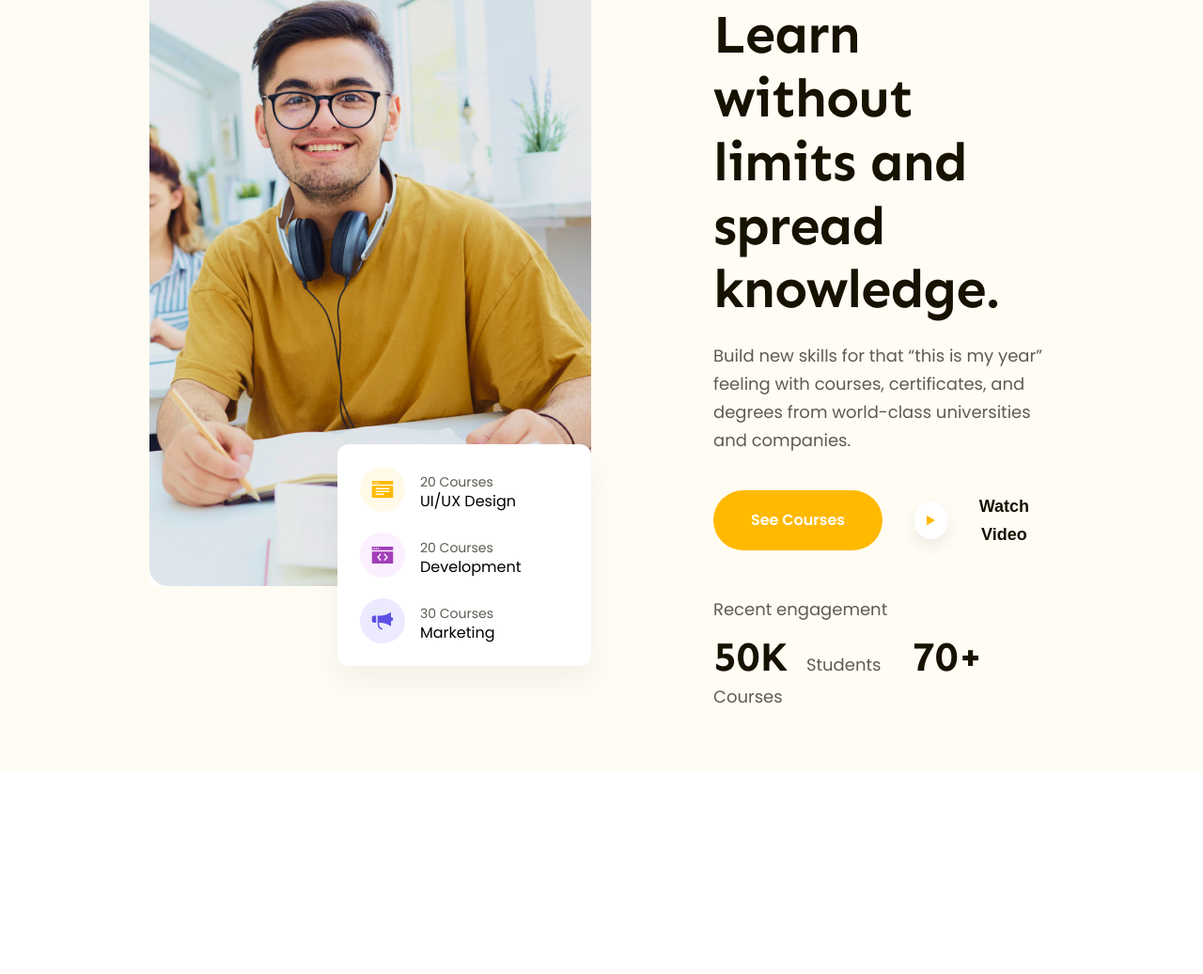
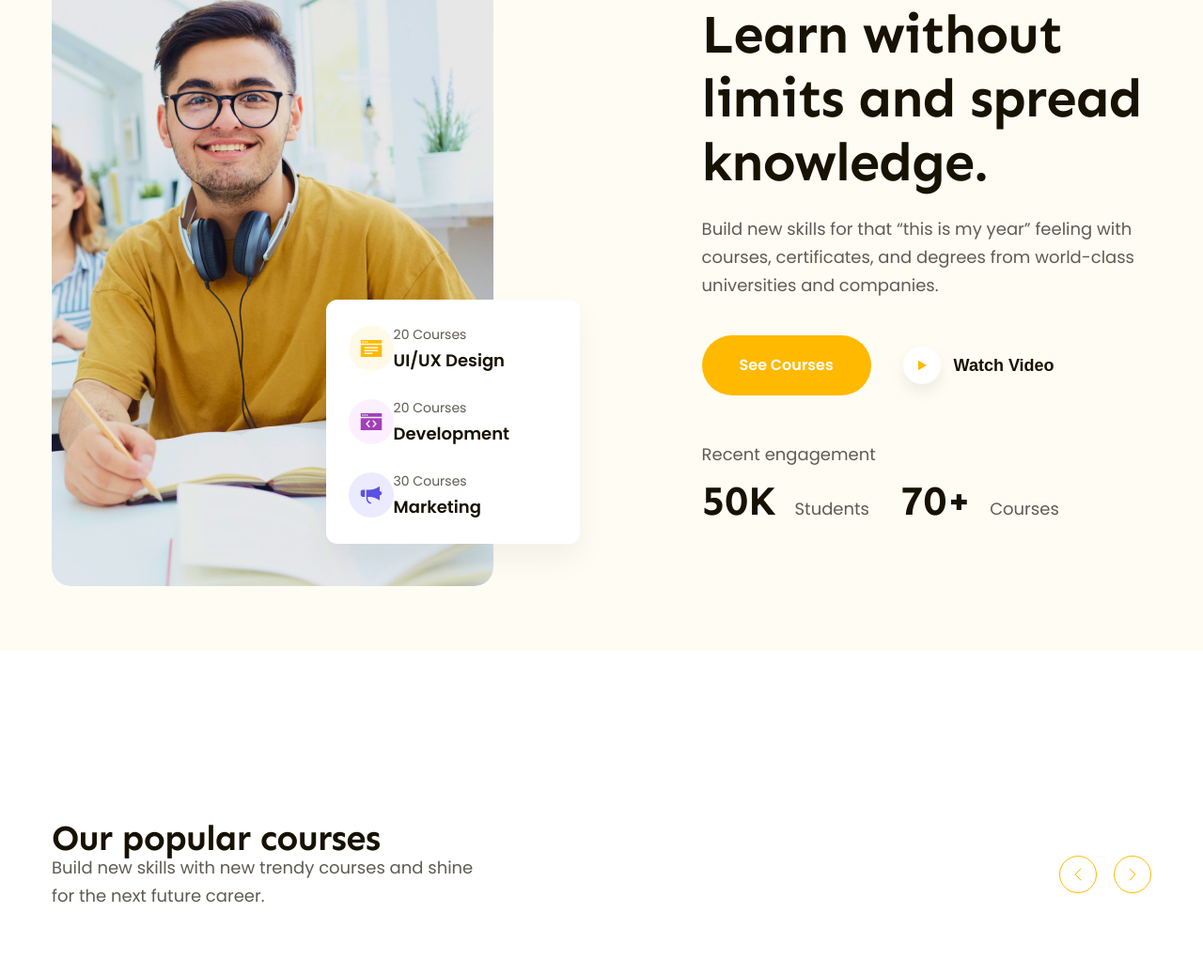
Before and after one commit to ngoctung1707/project1, a plain HTML site: page index.html in a window 1280 px wide. Shown: the part 211-1248 px from the top of the page at 94% size. Drawn offline with Linux system fonts and the light colour scheme.

Commit message:
p5 lam phan popular

```diff
--- /dev/null
+++ b/assets/CSS/style2.css
@@ -0,0 +1,316 @@
+* {
+  box-sizing: border-box;
+}
+
+:root {
+  --font-heading: "Sen", sans-serif;
+  --primary-color: #ffb900;
+}
+
+html {
+  font-size: 62.5%;
+}
+/* khôi phục lại cỡ chữ mặc định theo rem */
+body {
+  font-size: 1.6rem;
+  font-family: "Poppins", sans-serif;
+}
+/* =================common================== */
+a {
+  text-decoration: none;
+}
+
+.heading-lv2 {
+  color: #171100;
+  font-family: var(--font-heading);
+  font-size: 3.8rem;
+  font-weight: 700;
+  line-height: 1.26px; /* 126.316% */
+  letter-spacing: -0.76px;
+}
+
+.btn {
+  display: inline-block;
+  min-width: 118px;
+  padding: 0 16px;
+  line-height: 50px;
+  color: #fff;
+  text-align: center;
+  font-size: 1.6rem;
+  font-weight: 600;
+  border-radius: 24.5px;
+  border-radius: 999px;
+  background: #171100;
+}
+
+.btn:hover {
+  opacity: 0.9;
+}
+
+.main-content {
+  width: 1170px;
+  max-width: calc(100% - 48px);
+  margin-left: auto;
+  margin-right: auto;
+}
+
+/* =================header================== */
+.header {
+  background: #fffcf4;
+}
+
+.header.fixed {
+  z-index: 1;
+  position: sticky;
+  top: -28px;
+}
+.header .body {
+  display: flex;
+  align-items: center;
+  padding: 36px 0 8px;
+}
+.nav {
+  margin-left: auto;
+}
+.nav ul {
+  display: flex;
+}
+.nav a {
+  position: relative;
+  color: #5f5b53;
+  font-size: 1.6rem;
+  padding: 8px 21px;
+}
+.nav li.active a,
+.nav a:hover {
+  color: #171100;
+  /* font-weight: 600; */
+  text-shadow: 1px 0 0 currentColor;
+}
+.nav li.active a::after {
+  position: absolute;
+  left: 21px;
+  bottom: 6px;
+  display: block;
+  content: "";
+  width: 12px;
+  height: 2px;
+  border-radius: 1px;
+  background: #171100;
+}
+.header .btn-sign-up {
+  min-width: 144px;
+}
+
+.header .action {
+  margin-left: 49px;
+}
+
+/* ================hero================== */
+
+.hero {
+  padding: 56px 0 65px;
+  background: #fffcf4;
+}
+
+.hero .body {
+  display: flex;
+}
+
+/* ========= hero left ============== */
+
+.hero .media-block {
+  position: relative;
+  width: 48%;
+}
+
+.hero .media-block .img {
+  width: 470px;
+  height: 685px;
+  object-fit: cover;
+  border-radius: 20px;
+}
+
+.hero .hero-summary {
+  padding: 24px;
+  width: 270px;
+  position: absolute;
+  bottom: 48px;
+  right: 0;
+  border-radius: 12px;
+  background: #fff;
+  box-shadow: 0px 16px 32px 0px rgba(0, 0, 0, 0.05);
+}
+
+.hero-summary .item {
+  display: flex;
+  align-items: center;
+}
+
+.hero-summary .item + .item {
+  margin-top: 22px;
+}
+
+.hero-summary .icon {
+  width: 48px;
+  height: 48px;
+  border-radius: 50%;
+  display: flex;
+  justify-content: center;
+  align-items: center;
+  background-color: #fff9e8;
+}
+
+.hero-summary .icon2 {
+  background-color: #fcefff;
+}
+
+.hero-summary .icon3 {
+  background-color: #ebeaff;
+}
+
+.hero-summary .info {
+  margin-left: 16px;
+}
+
+.hero-summary .label {
+  color: #5f5b53;
+  font-size: 1.4rem;
+  line-height: 1.86; /* 185.714% */
+}
+
+.hero-summary .title {
+  color: #171100;
+  font-size: 1.8rem;
+  font-weight: 600;
+  line-height: 1.67; /* 166.667% */
+}
+
+/* =========== hero right======== */
+
+.hero .content-block {
+  width: 52%;
+  padding-left: 130px;
+  padding-top: 64px;
+}
+
+.hero .heading {
+  color: #171100;
+  font-family: var(--font-heading);
+  font-size: 5.8rem;
+  font-weight: 700;
+  line-height: 1.17;
+  letter-spacing: -1.16px;
+}
+
+.hero .desc {
+  margin-top: 22px;
+  color: #5f5b53;
+  font-size: 1.8rem;
+  line-height: 1.67;
+}
+
+.hero .cta-group {
+  display: flex;
+  align-items: center;
+  margin-top: 38px;
+}
+
+.hero-cta {
+  min-width: 180px;
+  line-height: 64px;
+  background-color: var(--primary-color);
+}
+
+.hero .watch-video {
+  margin-left: 28px;
+  border: none;
+  background: transparent;
+  display: flex;
+  align-items: center;
+  cursor: pointer;
+}
+
+.hero .watch-video .icon {
+  display: flex;
+  align-items: center;
+  justify-content: center;
+  width: 40px;
+  height: 40px;
+  border-radius: 40px;
+  background: #fff;
+  box-shadow: 0px 8px 16px 0px rgba(0, 0, 0, 0.07);
+}
+
+.hero .watch-video span {
+  margin-left: 14px;
+  color: #171100;
+  font-size: 1.8rem;
+  font-weight: 600;
+  line-height: 1.67;
+}
+
+.hero .desc-recent {
+  margin-top: 48px;
+}
+
+.hero .stats {
+  margin-top: 8px;
+}
+
+.hero .stats strong {
+  margin-right: 15px;
+  color: #171100;
+  font-family: var(--font-heading);
+  font-size: 4.4rem;
+  font-weight: 700;
+  line-height: 1.23;
+}
+
+.hero .stats strong:nth-child(2) {
+  margin-left: 28px;
+}
+
+/* ============== popular =============== */
+
+.popular {
+  padding: 65px 0;
+  margin-top: 135px;
+}
+
+.popular-top .desc {
+  margin-top: 16px;
+  width: 458px;
+  color: #5f5b53;
+  font-size: 1.8rem;
+  line-height: 1.67; /* 166.667% */
+}
+
+.popular-top {
+  display: flex;
+  justify-content: space-between;
+  align-items: center;
+}
+
+.popular-top .controls {
+  display: flex;
+  gap: 18px;
+}
+
+.popular-top .control-btn {
+  display: flex;
+  justify-content: center;
+  align-items: center;
+  background-color: transparent;
+  width: 40px;
+  height: 40px;
+  border-radius: 50%;
+  color: var(--primary-color);
+  border: 1px solid var(--primary-color);
+}
+
+.popular-top .control-btn:hover {
+  background-color: var(--primary-color);
+  color: white;
+  cursor: pointer;
+}
--- a/index.html
+++ b/index.html
@@ -14,7 +14,7 @@
     />
 
     <!-- style CSS  -->
-    <link rel="stylesheet" href="./assets/CSS/style.css" />
+    <link rel="stylesheet" href="./assets/CSS/style2.css" />
     <title>Figma to HTML</title>
   </head>
 
@@ -55,10 +55,10 @@
     <!------------------- main -------------------->
 
     <main>
+      <!-- hero -->
       <div class="hero">
         <div class="main-content">
           <div class="body">
-
             <!-- hero left -->
 
             <div class="media-block">
@@ -125,7 +125,7 @@
                 <a href="#!" class="btn hero-cta">See Courses</a>
                 <button class="watch-video">
                   <div class="icon">
-                    <img src="./assets/img/icon/play.svg" alt="watch video">
+                    <img src="./assets/img/icon/play.svg" alt="watch video" />
                   </div>
                   <span>Watch Video</span>
                 </button>
@@ -133,9 +133,38 @@
 
               <p class="desc desc-recent">Recent engagement</p>
               <p class="desc stats">
-                <strong>50K</strong> Students
-                <strong>70+</strong> Courses
+                <strong>50K</strong> Students <strong>70+</strong> Courses
               </p>
+            </div>
+          </div>
+        </div>
+      </div>
+      <!-- popular -->
+      <div class="popular">
+        <div class="main-content">
+          <div class="popular-top">
+            <!-- left -->
+            <div class="infor">
+              <h2 class="heading-lv2">Our popular courses</h2>
+              <p class="desc">
+                Build new skills with new trendy courses and shine for the next
+                future career.
+              </p>
+            </div>
+            <!-- right -->
+            <div class="controls">
+              <button class="control-btn">
+                <svg width="8" height="14" viewBox="0 0 8 14" fill="none" xmlns="http://www.w3.org/2000/svg">
+                  <path d="M7 1L1 7L7 13" stroke="currentColor" stroke-linecap="round" stroke-linejoin="round"/>
+                  </svg>
+
+              </button>
+              <button class="control-btn">
+                <svg width="8" height="14" viewBox="0 0 8 14" fill="none" xmlns="http://www.w3.org/2000/svg">
+                  <path d="M1 1L7 7L1 13" stroke="currentColor" stroke-linecap="round" stroke-linejoin="round"/>
+                  </svg>
+
+              </button>
             </div>
           </div>
         </div>
```
Also changed, not shown: assets/img/icon/next.svg (added), assets/img/icon/previous.svg (added).
